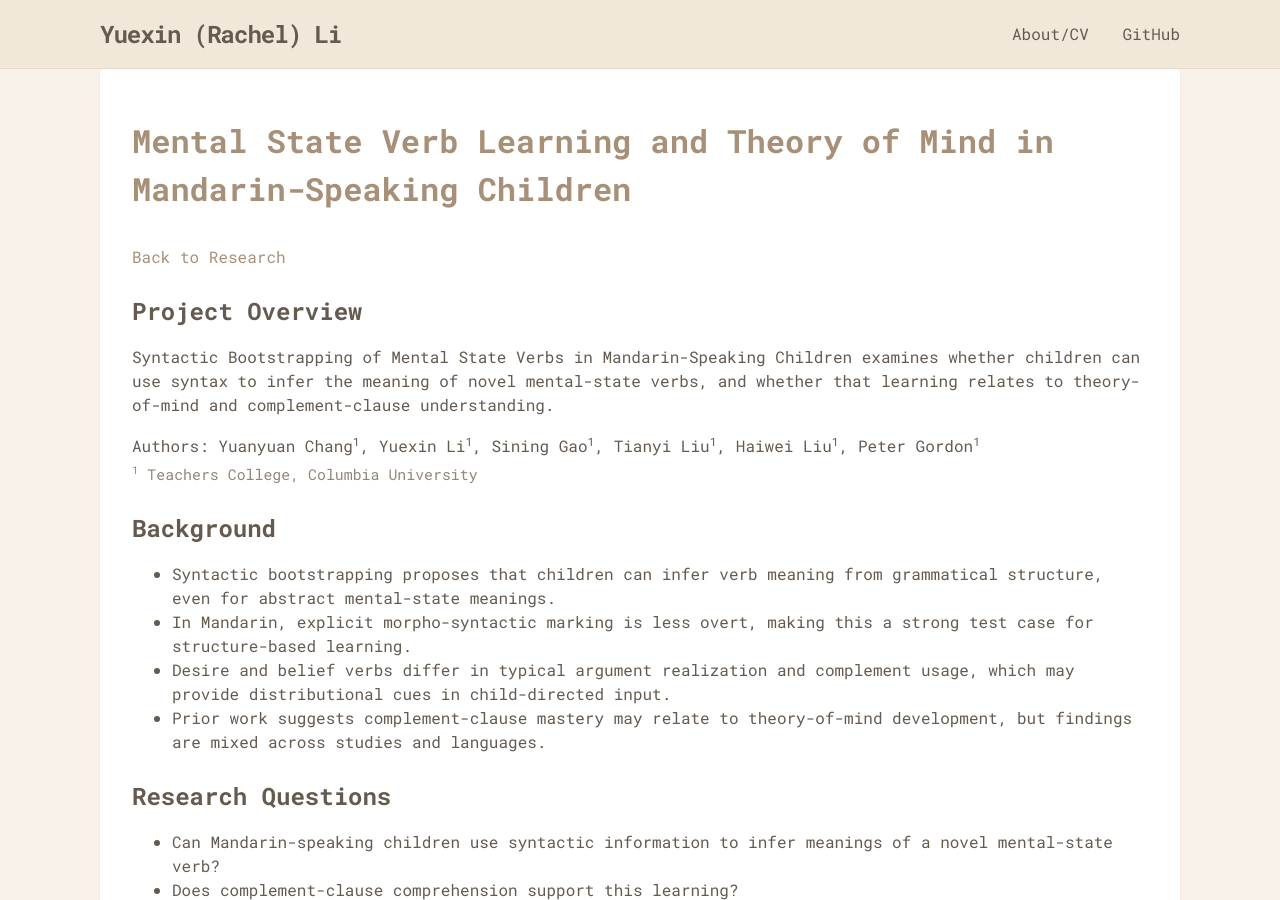
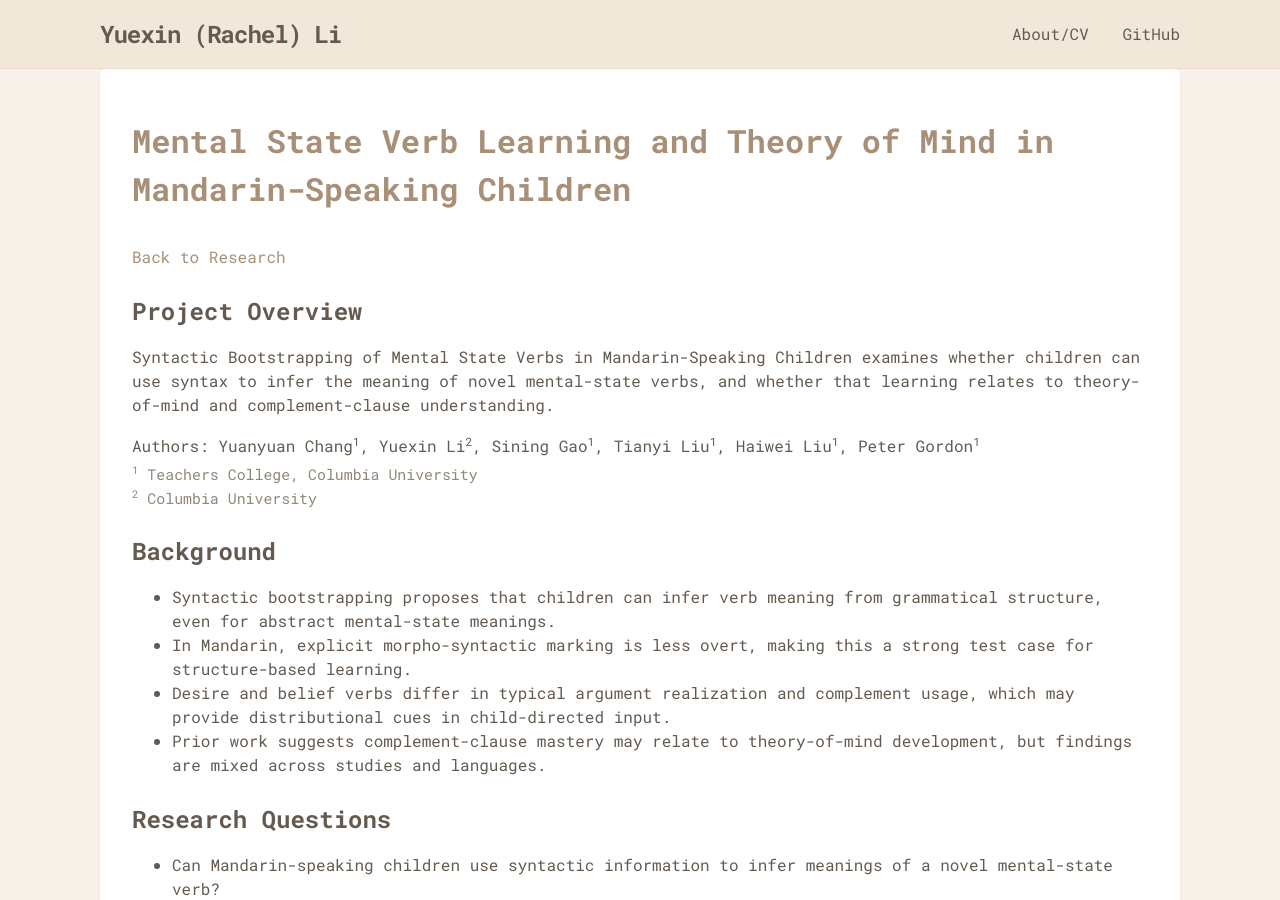
Before and after one commit to yuexin-li-7/yuexin-li-7.github.io, a Jekyll site: the page built from research/mental-state-verb-learning-and-theory-of-mind.md, in a window 1280 px wide and 900 px high. Built offline with Jekyll 4.4.1, drawn with Linux system fonts in a browser that asks for light colours.

Commit message:
Fix affiliation for Yuexin Li on mental state page

```diff
--- a/research/mental-state-verb-learning-and-theory-of-mind.md
+++ b/research/mental-state-verb-learning-and-theory-of-mind.md
@@ -10,8 +10,8 @@ permalink: /research/mental-state-verb-learning-and-theory-of-mind/
 
 Syntactic Bootstrapping of Mental State Verbs in Mandarin-Speaking Children examines whether children can use syntax to infer the meaning of novel mental-state verbs, and whether that learning relates to theory-of-mind and complement-clause understanding.
 
-<div class="project-authors">Authors: Yuanyuan Chang<sup>1</sup>, Yuexin Li<sup>1</sup>, Sining Gao<sup>1</sup>, Tianyi Liu<sup>1</sup>, Haiwei Liu<sup>1</sup>, Peter Gordon<sup>1</sup></div>
-<div class="project-affiliations"><sup>1</sup> Teachers College, Columbia University</div>
+<div class="project-authors">Authors: Yuanyuan Chang<sup>1</sup>, Yuexin Li<sup>2</sup>, Sining Gao<sup>1</sup>, Tianyi Liu<sup>1</sup>, Haiwei Liu<sup>1</sup>, Peter Gordon<sup>1</sup></div>
+<div class="project-affiliations"><sup>1</sup> Teachers College, Columbia University<br><sup>2</sup> Columbia University</div>
 
 ## Background
 
```
